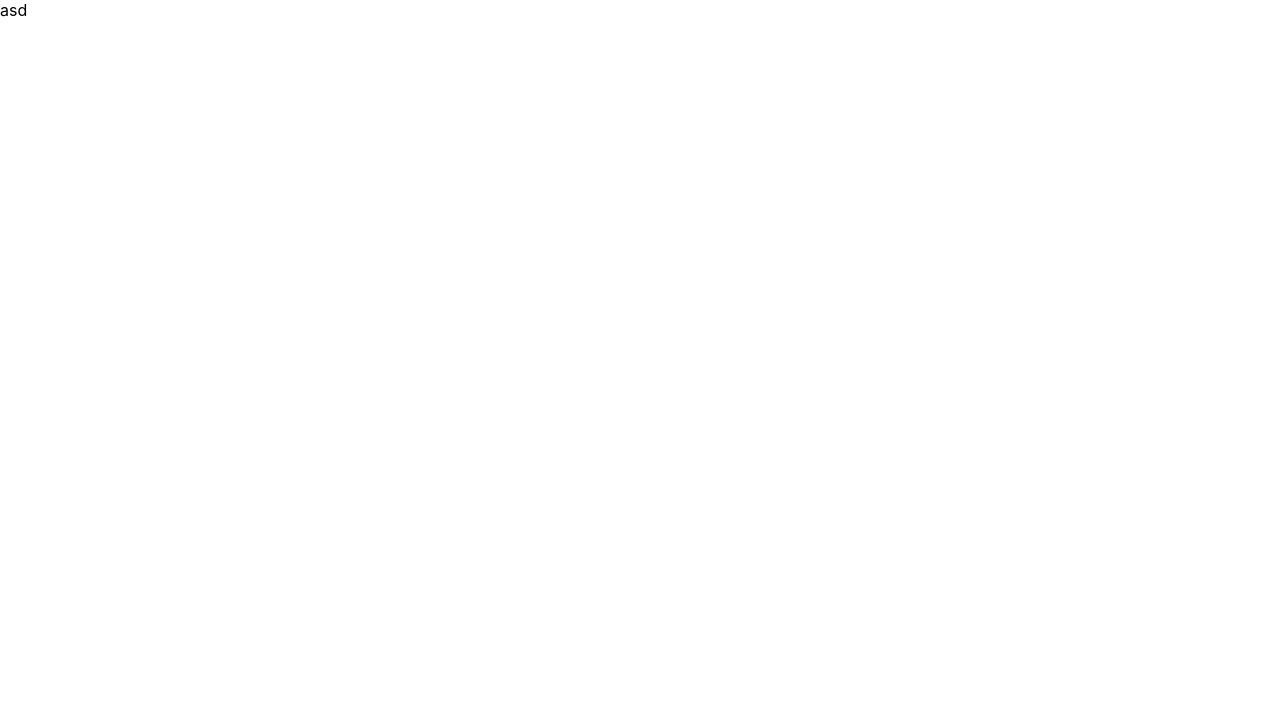
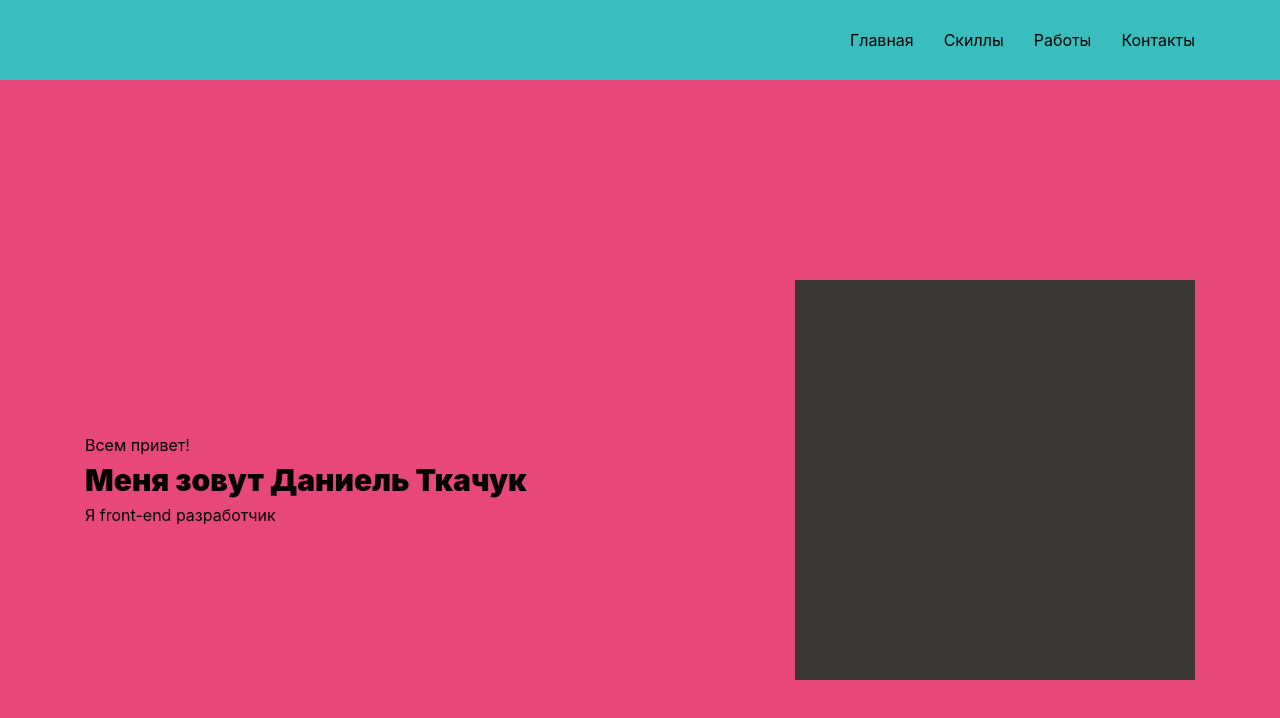
Before and after one commit to DaniyelGit/Portfolio, a React (Create React App) app: page / in a window 1280 px wide. Shown: the top 718 px of the page. Built offline with nearby package versions, Linux system fonts and the light colour scheme.

Commit message:
added components Header.tsx and Main.tsx

```diff
--- a/src/App.css
+++ b/src/App.css
@@ -1,3 +1,26 @@
-.App {
+*,
+*::after,
+*::before {
+    box-sizing: border-box;
+}
 
+h1, h2, h3, h4, h5, h6, p {
+    margin: 0;
 }
+
+ul {
+    margin: 0;
+    padding: 0;
+    list-style: none;
+}
+
+a {
+    display: inline-block;
+    text-decoration: none;
+}
+
+.container {
+    max-width: 1140px;
+    padding: 0 15px;
+    margin: 0 auto;
+}
--- a/src/App.tsx
+++ b/src/App.tsx
@@ -1,11 +1,13 @@
 import React from 'react';
-import logo from './logo.svg';
 import './App.css';
+import {Header} from "./header/Header";
+import {Main} from "./main/Main";
 
 function App() {
   return (
     <div className="App">
-      <div>asd</div>
+        <Header/>
+        <Main/>
     </div>
   );
 }
--- /dev/null
+++ b/src/header/Header.module.css
@@ -0,0 +1,25 @@
+.header {
+    background-color: #39bdbd;
+}
+
+.header__inner {
+    height: 80px;
+    display: flex;
+    justify-content: flex-end;
+    align-items: center;
+}
+
+.menu__list {
+    display: flex;
+}
+
+.menu__list_item + .menu__list_item {
+    margin-left: 30px;
+}
+
+.menu__list_link {
+    font-size: 16px;
+    line-height: 32px;
+    font-weight: 400;
+    color: #000;
+}
--- /dev/null
+++ b/src/header/Header.tsx
@@ -0,0 +1,39 @@
+import React from 'react';
+import s from './Header.module.css';
+
+
+export const Header = () => {
+    return (
+        <header className={s.header}>
+            <div className="container">
+                <div className={s.header__inner}>
+                    <nav className={s.menu}>
+                        <ul className={s.menu__list}>
+                            <li className={s.menu__list_item}>
+                                <a className={s.menu__list_link} href="#">
+                                    Главная
+                                </a>
+                            </li>
+                            <li className={s.menu__list_item}>
+                                <a className={s.menu__list_link} href="#">
+                                    Скиллы
+
+                                </a>
+                            </li>
+                            <li className={s.menu__list_item}>
+                                <a className={s.menu__list_link} href="#">
+                                    Работы
+                                </a>
+                            </li>
+                            <li className={s.menu__list_item}>
+                                <a className={s.menu__list_link} href="#">
+                                    Контакты
+                                </a>
+                            </li>
+                        </ul>
+                    </nav>
+                </div>
+            </div>
+        </header>
+    );
+};
--- /dev/null
+++ b/src/main/Main.module.css
@@ -0,0 +1,22 @@
+.main {
+    background-color: #e7477b;
+}
+
+.main__inner {
+    display: flex;
+    justify-content: space-between;
+    align-items: center;
+    height: 100vh;
+}
+
+.main__content_title {
+    font-size: 30px;
+    line-height: 50px;
+    font-weight: 900;
+}
+
+.main__photo {
+    width: 400px;
+    height: 400px;
+    background-color: #3b3737;
+}
--- /dev/null
+++ b/src/main/Main.tsx
@@ -0,0 +1,31 @@
+import React from 'react';
+import s from './Main.module.css';
+
+
+
+export const Main = () => {
+    return (
+        <section className={s.main}>
+            <div className="container">
+                <div className={s.main__inner}>
+
+                    <div className={s.main__content}>
+                        <span className={s.main__content_pretite}>
+                            Всем привет!
+                        </span>
+                        <h1 className={s.main__content_title}>
+                            Меня зовут Даниель Ткачук
+                        </h1>
+                        <p className={s.main__content_text}>
+                            Я front-end разработчик
+                        </p>
+                    </div>
+
+                    <div className={s.main__photo}>
+
+                    </div>
+                </div>
+            </div>
+        </section>
+    );
+};
```
